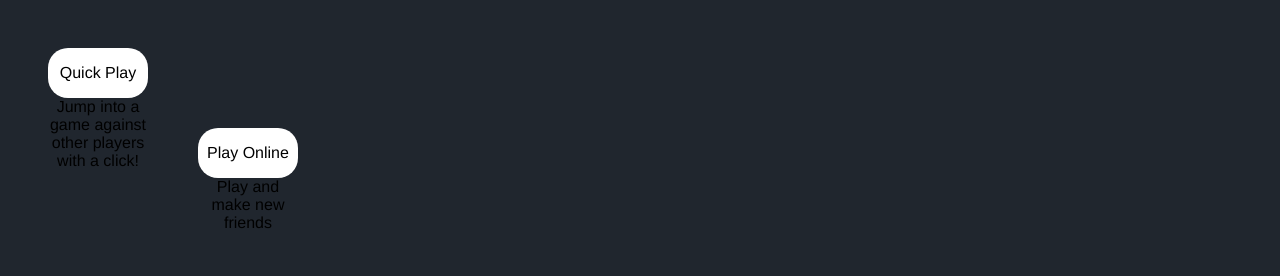
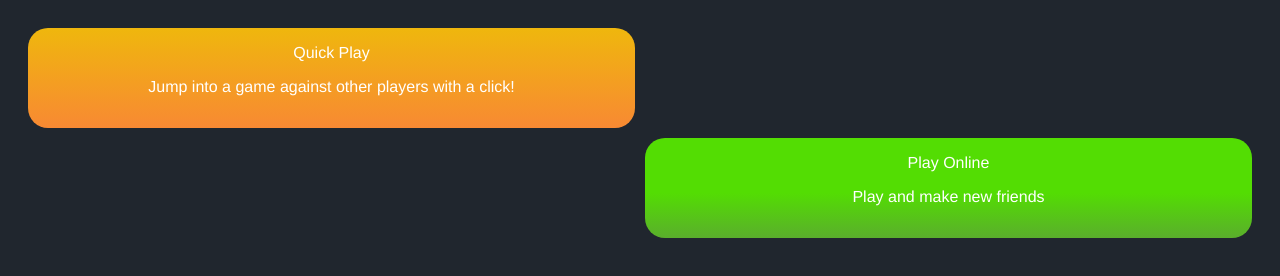
Before and after one commit to mmaciesowicz/Colonist-Developer-Test, a plain HTML site: page index.html in a window 1280 px wide. Drawn offline with Linux system fonts and the light colour scheme.

Commit message:
Created button grid layout with coloring

```diff
--- a/index.html
+++ b/index.html
@@ -8,7 +8,7 @@
 </head>
 <body>
     <div class="grid-container">
-        <div class="button-left-top">
+        <div class="button-left-top btn">
           <div class="btn-text-top">
             <p class="btn-title">Quick Play</p>
           </div>
@@ -17,7 +17,7 @@
           </div>
         </div>
 
-        <div class="button-right-bottom">
+        <div class="button-right-bottom btn">
           <div class="btn-text-top">
             <p class="btn-title">Play Online</p>
           </div>
--- a/style.scss
+++ b/style.scss
@@ -1,5 +1,9 @@
 $blue: #0084ff;
 $blue-darker: darken($blue, 5);
+$btn-light-orange: #efb70d;
+$btn-dark-orange: #f88933;
+$btn-light-green: #53dd03;
+$btn-dark-green: #5aae2c;
 
 body {
     background: #20262E;
@@ -7,48 +11,58 @@ body {
     font-family: Helvetica;
 }
 
-.button-left-top {
-    position: absolute;
-    margin-left: 20px;
-    margin-top: 20px;
-    width: 100px;
-    height: 50px;
-    background: #fff;
+.grid-container {
+    display: grid;
+    grid-template-columns: repeat(2, 1fr);
+    gap: 10px;
+    grid-auto-rows: minmax(100px, auto);
+
+    .btn {
+        color: white;
         border-top-left-radius: 20px;
         border-top-right-radius: 20px;
         border-bottom-right-radius: 20px;
         border-bottom-left-radius: 20px;
         text-align: center;
+    }
+
+    .button-left-top {
+        // position: absolute;
+        // margin-left: 20px;
+        // margin-top: 20px;
+        // width: 100px;
+        // height: 50px;
+        background: linear-gradient(to bottom, $btn-light-orange 0%, $btn-dark-orange 100%);
+        grid-row: 1;
+        grid-column: 1;
 
         &:hover {
             background: $blue-darker;
-        color: #fff;
-        margin-top: 20px;
-        width: 100px;
+            // color: #fff;
+            // margin-top: 20px;
+            // width: 100px;
         }
     }
 
     .button-right-bottom {
-    position: absolute;
-    margin-left: 170px;
-    margin-top: 100px;
-    width: 100px;
-    height: 50px;
-    background: #fff;
-    border-top-left-radius: 20px;
-    border-top-right-radius: 20px;
-    border-bottom-right-radius: 20px;
-    border-bottom-left-radius: 20px;
-    text-align: center;
+        // position: absolute;
+        // margin-left: 170px;
+        // margin-top: 100px;
+        // width: 100px;
+        // height: 50px;
+        grid-row: 2;
+        grid-column: 2;
+        background: linear-gradient(to bottom, $btn-light-green 55%, $btn-dark-green 100%);
 
-    span {
-        margin: auto;
-    }
+        // span {
+        //     margin: auto;
+        // }
 
         &:hover {
             background: $blue-darker;
-        color: #fff;
-        margin-top: 100px;
-        width: 100px;
+            // color: #fff;
+            // margin-top: 100px;
+            // width: 100px;
         }
     }
+}
```
Also changed, not shown: style.css, 1 other file. Lines whose indentation alone changed are shown as unchanged.
